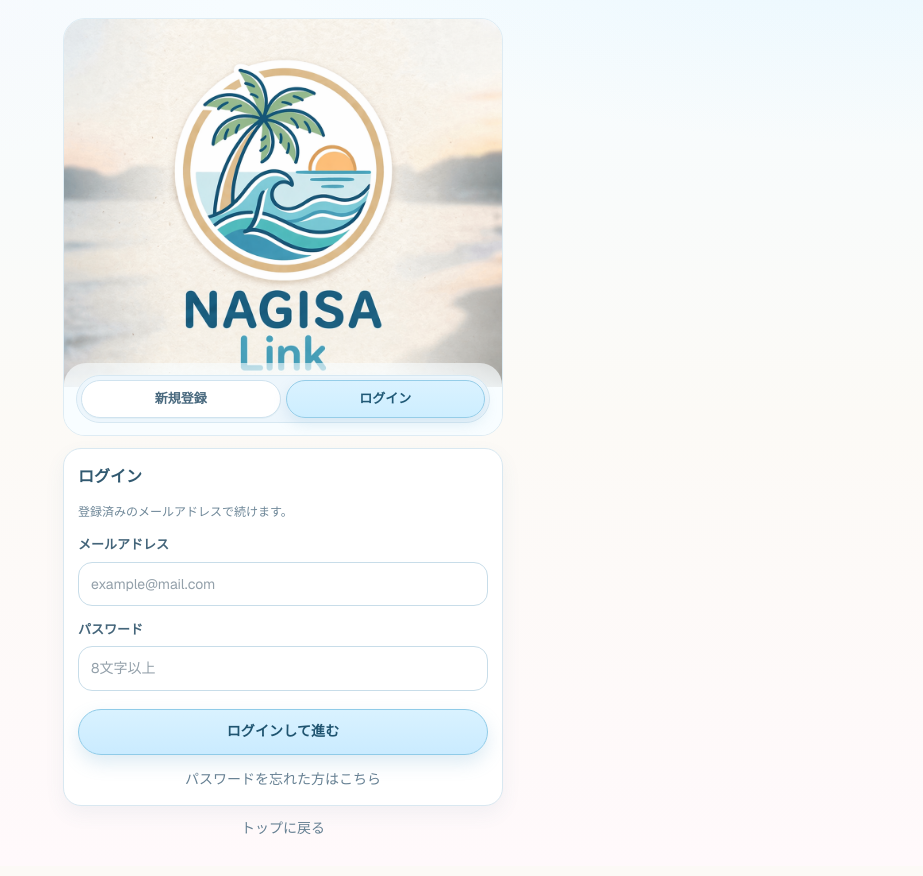
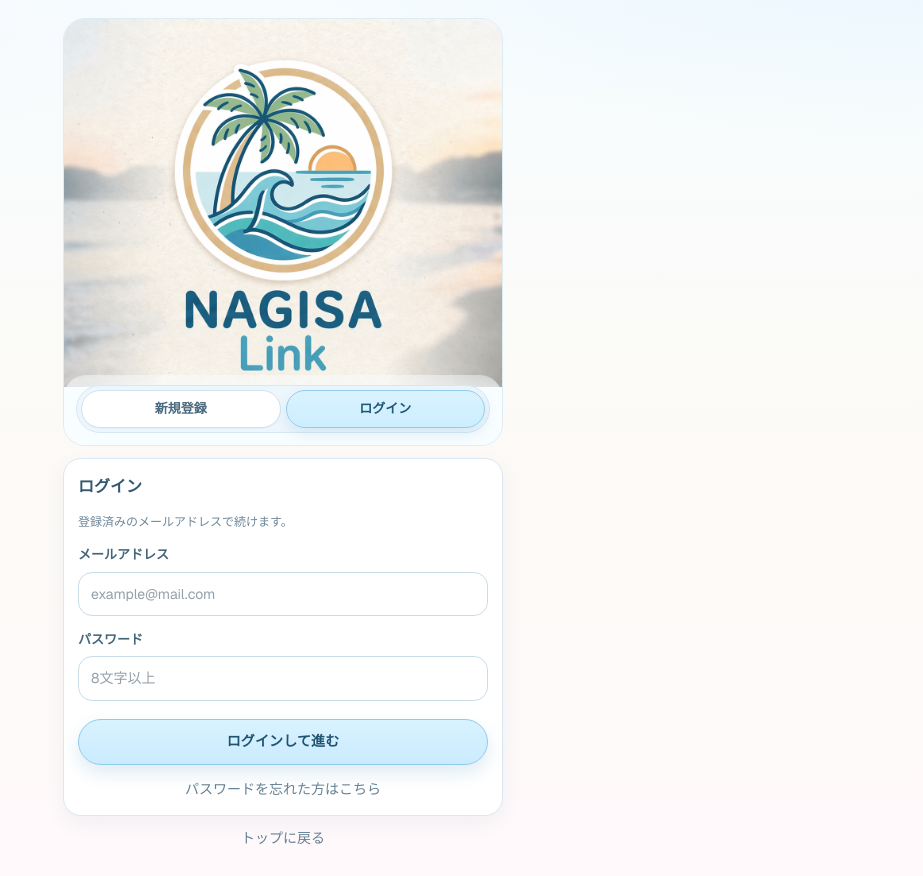
Before and after one commit to enzinhiro/nagisa-link, a Next.js app: page /auth in a window 1280 px wide. Shown: the whole page, without its empty margins (357-1280 px from the left). Built offline with nearby package versions, Linux system fonts and the light colour scheme; no server answers.

Commit message:
Finish auth hero CTA spacing adjustment

```diff
--- a/src/app/auth/page.tsx
+++ b/src/app/auth/page.tsx
@@ -352,7 +352,7 @@ export default function AuthPage() {
                 className="object-cover object-center"
               />
             </div>
-            <div className="relative -mt-6 rounded-t-[22px] bg-gradient-to-b from-[#f8fdff]/60 via-[#f8fdff]/95 to-[#f8fdff] px-3 pb-3 pt-3">
+            <div className="relative -mt-3 rounded-t-[22px] bg-gradient-to-b from-[#f8fdff]/45 via-[#f8fdff]/94 to-[#f8fdff] px-3 pb-3 pt-2.5">
               <div className="tab-shell">
                 <button
                   type="button"
```
